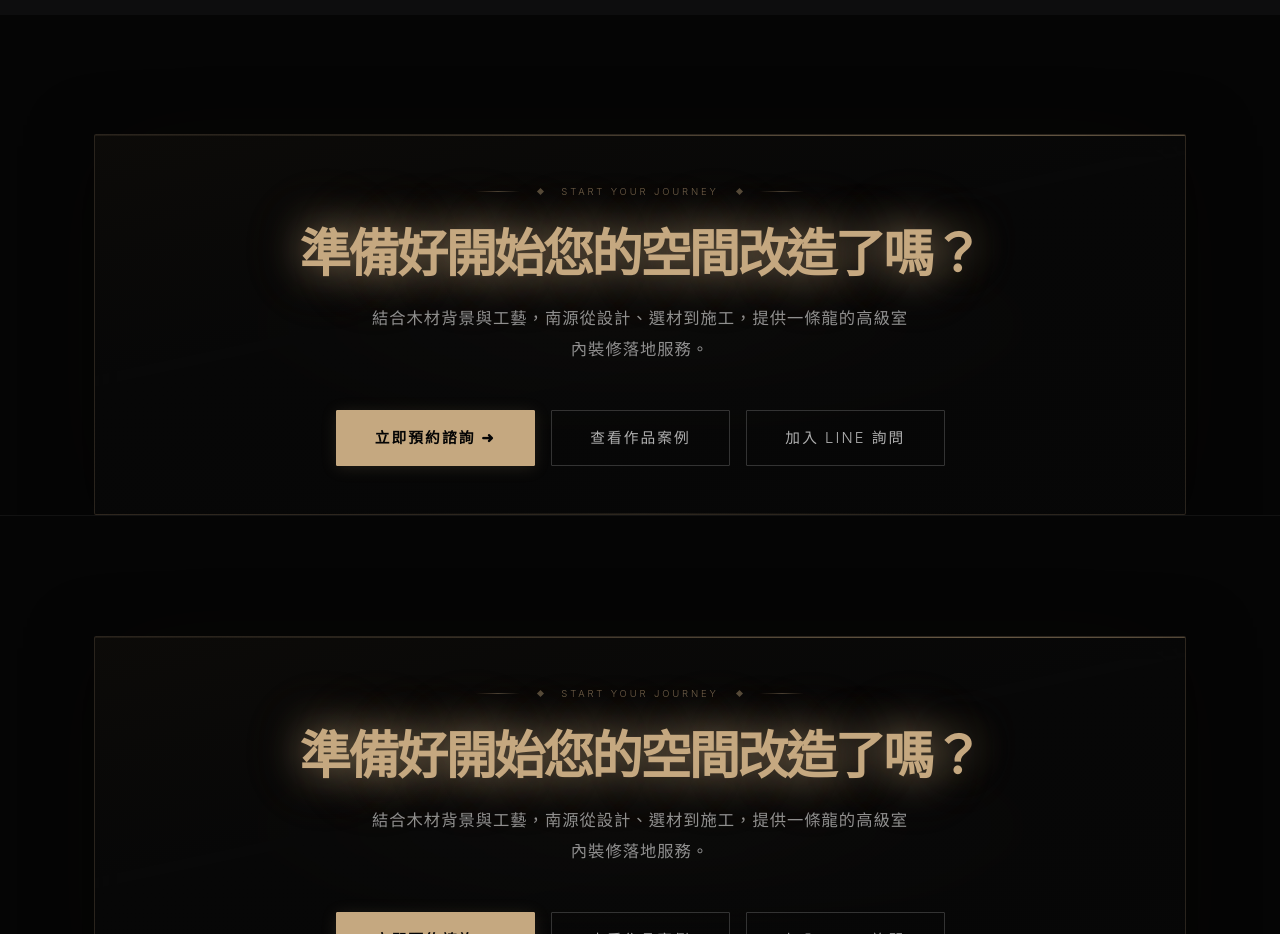
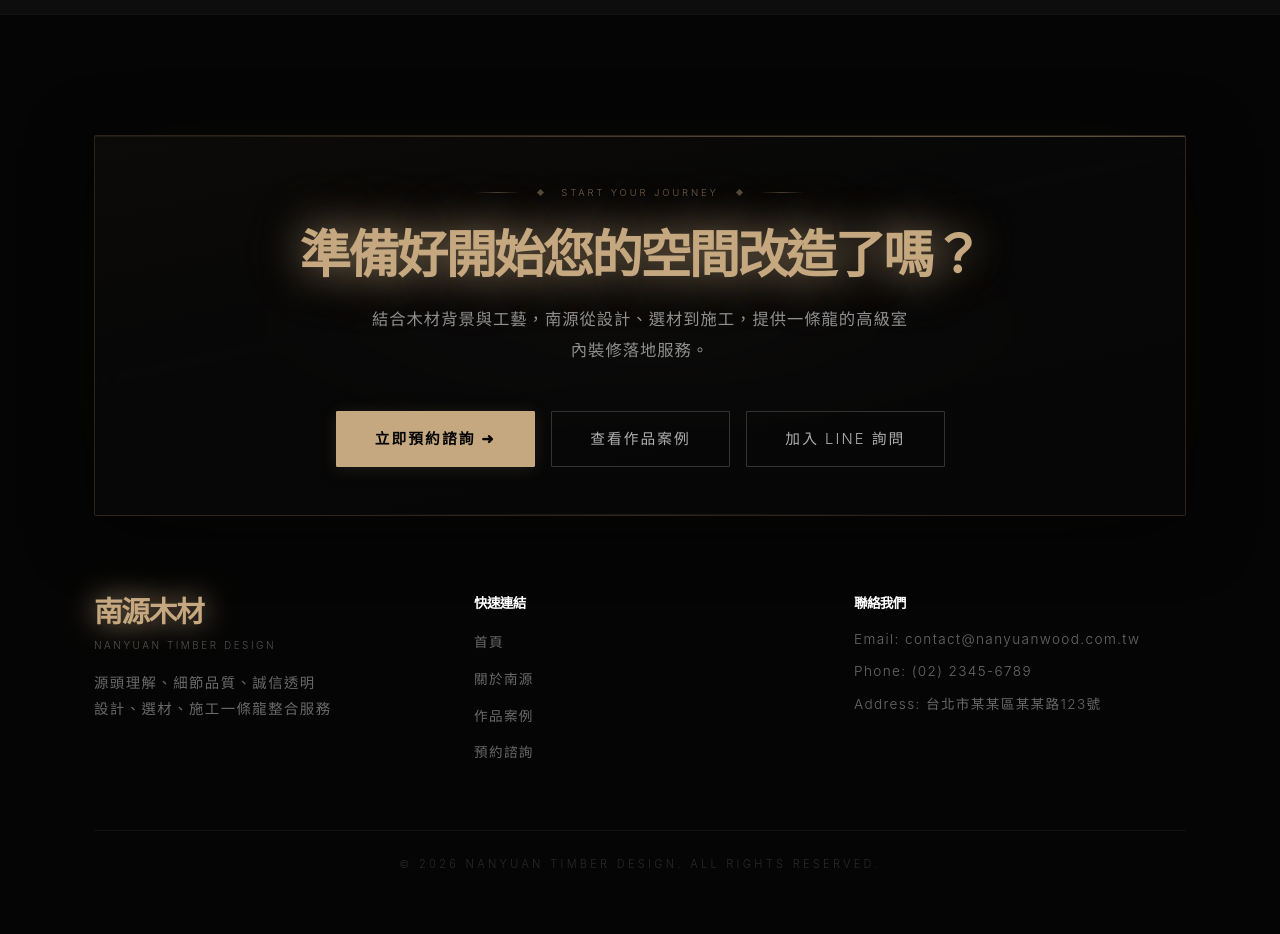
Before and after one commit to JeremyLIN0930/nanyuan-timber-we, a React (Vite) app: page / in a window 1280 px wide. Shown: the part 5460-6394 px from the top of the page. After the commit the page ends 6367 px from the top, so only its background shows below. Built offline with nearby package versions, Linux system fonts and the light colour scheme.

Commit message:
fix: 精準去重首頁與服務頁重複CTA區塊-統一由Footer全局管理

```diff
--- a/src/pages/Home.tsx
+++ b/src/pages/Home.tsx
@@ -3,7 +3,6 @@ import { motion, useInView } from 'framer-motion';
 import { useNavigate } from 'react-router-dom';
 import { Trees, ShieldCheck, ClipboardCheck } from 'lucide-react';
 import './Home.css';
-import CTA from '../components/CTA/CTA';
 
 /* ── Asset Imports: Hero backgrounds ─────────────────────────── */
 import heroMaterial     from '../assets/home-hero-material.jpg';
@@ -552,15 +551,6 @@ const Home: React.FC = () => {
       </section>
 
 
-      {/* ══════════════════════════════════════════════════════════════════
-          BLOCK 6: GLOBAL CTA — 全站唯一公共預約引導組件
-          ──────────────────────────────────────────────────────────────
-          引入自 src/components/CTA/CTA.tsx（第一步建立的公共完全體）。
-          此為全站統一預約入口，嚴禁在此處另寫任何 inline CTA 區塊。
-      ══════════════════════════════════════════════════════════════════ */}
-      <CTA />
-
-
     </motion.div>
   );
 };
--- a/src/pages/Projects.tsx
+++ b/src/pages/Projects.tsx
@@ -2,7 +2,6 @@ import React, { useState, useRef } from 'react';
 import { motion, AnimatePresence, useInView } from 'framer-motion';
 import { useSearchParams } from 'react-router-dom';
 import './Projects.css';
-import CTA from '../components/CTA/CTA';
 
 /* ── Real project photos via Vite import ── */
 import projPhoto01 from '../assets/LINE_ALBUM_2026.6.17_260621_20.jpg';
@@ -735,9 +734,6 @@ const Projects: React.FC = () => {
 
       </div>
 
-      {/* ══ 全站統一公共預約引導組件 ══ */}
-      <CTA />
-
       {/* Detail overlay */}
       <AnimatePresence>
         {selectedProject && (
--- a/src/pages/Services.tsx
+++ b/src/pages/Services.tsx
@@ -1,7 +1,6 @@
 import React, { useRef } from 'react';
 import { motion, useInView } from 'framer-motion';
 import './Services.css';
-import CTA from '../components/CTA/CTA';
 
 import servicesHeroBg from '../assets/LINE_ALBUM_2026.6.17_260621_20.jpg';
 
@@ -160,9 +159,6 @@ const Services: React.FC = () => {
         </div>
       </section>
 
-      {/* ══ 全站統一公共預約引導組件 ══ */}
-      <CTA />
-
     </motion.main>
   );
 };
```
